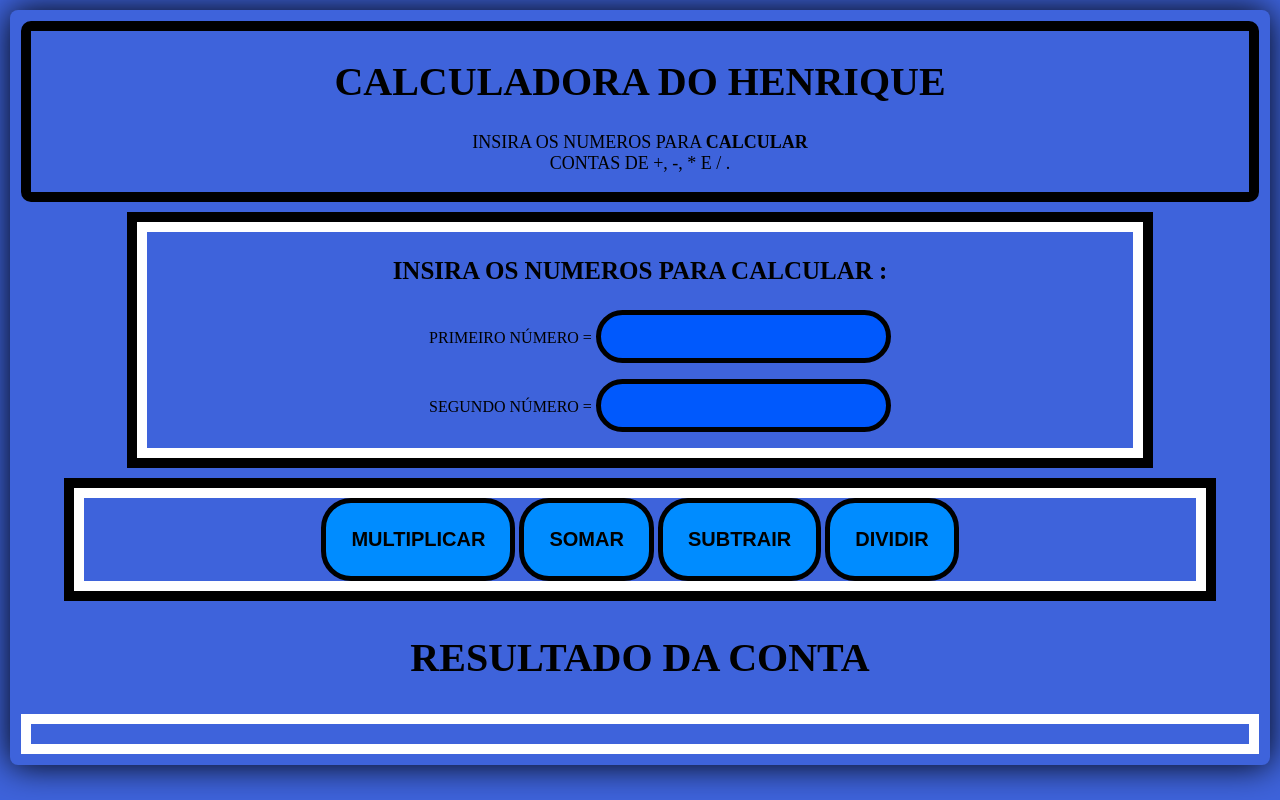
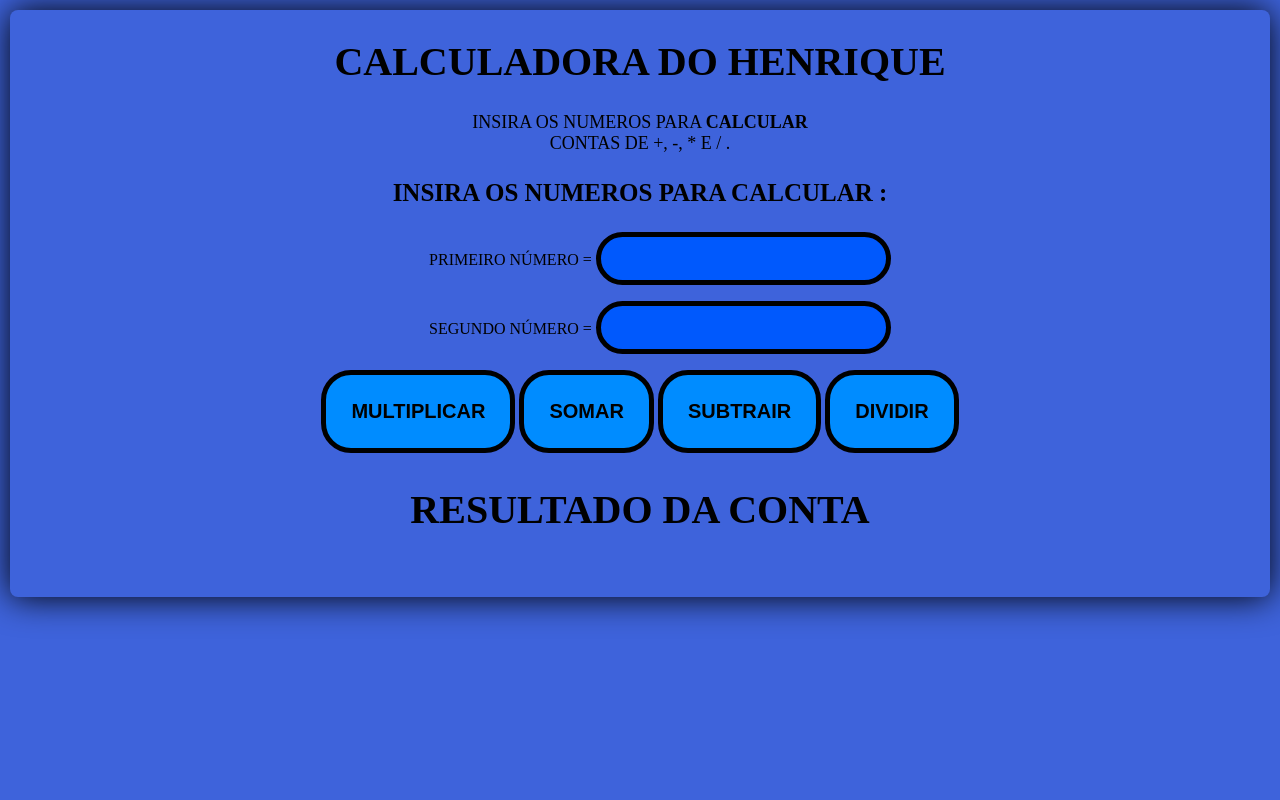
Before and after one commit to HenriqZimer/Curso_em_video_JS, a plain HTML site: page Teste/teste.html in a window 1280 px wide. Drawn offline with Linux system fonts and the light colour scheme.

Commit message:
Update _css.css

```diff
--- a/Teste/_css.css
+++ b/Teste/_css.css
@@ -11,7 +11,7 @@ body{
 }
 header{
    margin: 10px 10px 10px 10px;
-    border: 10px rgb(0, 0, 0) solid;
+    /*border: 10px rgb(0, 0, 0) solid;*/
     border-radius: 10px;
 }
 header#interface h1{
@@ -25,7 +25,7 @@ header#interface p{
 
 /*formatacao corpo*/
 section#inicio{
-    border: black 10px solid;
+    /*border: black 10px solid;*/
     width: 80%;
     position: relative;
     margin: 10px;
@@ -37,7 +37,7 @@ section#inicio p{
     font-size: 25px;
 }
 article#entrada{
-    border: white 10px solid;
+    /*border: white 10px solid;*/
     text-align: center;
 }
 article#entrada li{
@@ -54,7 +54,7 @@ article#entrada input{
     border-radius: 30px;
 }
 section#lateral{
-    border: black 10px solid;
+    /*border: black 10px solid;*/
     width: 90%;
     position: relative;
     margin: auto;
@@ -62,7 +62,7 @@ section#lateral{
     margin-right: auto;
 }
 aside#saida{
-    border: white 10px solid;
+   /* border: white 10px solid;*/
     text-align: center;
 }
 aside#saida li {
@@ -87,7 +87,7 @@ section#baixo h1{
 }
 footer#res{
     margin: 10px 10px 10px 10px;
-    border: white 10px solid;
+    /*border: white 10px solid;*/
     padding: 10px;
     text-align: center;
     font-size: 30px;
```
